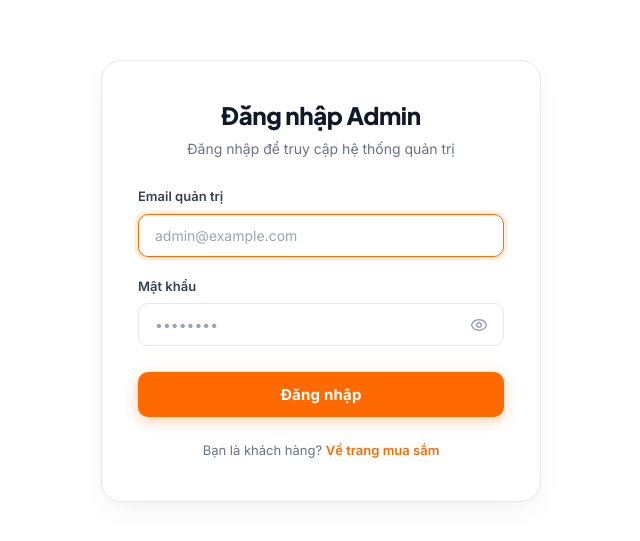
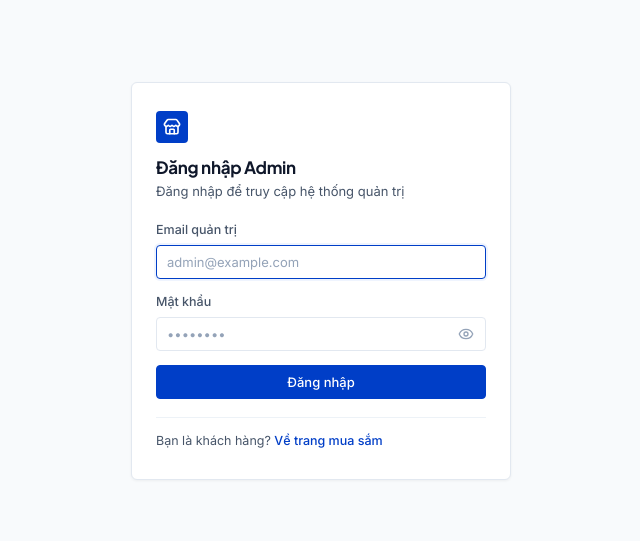
Before and after one commit to Hoangg-Thien/ecommerce-platform, a React (Vite) app in the folder frontend/: page /admin in a window 1280 px wide. Shown: the part 119-660 px from the top of the page, without its empty margins (319-959 px from the left). Built offline with nearby package versions, Linux system fonts and the light colour scheme; no server answers.

Commit message:
refactor(admin): redesign login page with clean work tool aesthetic

```diff
--- a/frontend/src/pages/admin/auth/AdminLogin.css
+++ b/frontend/src/pages/admin/auth/AdminLogin.css
@@ -1,130 +1,97 @@
 /* =============================================
-   AdminLogin.css — Trang đăng nhập Admin
-   Layout: Centered Form — Clean White Theme
+   AdminLogin.css — Admin Login Page (Stripe / Linear style)
    ============================================= */
-
-@import url('https://fonts.googleapis.com/css2?family=Inter:wght@400;500;600;700;800&display=swap');
 
 .admin-login-page {
   min-height: 100vh;
   display: flex;
   align-items: center;
   justify-content: center;
-  background-color: #ffffff;
-  font-family: 'Inter', -apple-system, BlinkMacSystemFont, 'Segoe UI', Roboto, sans-serif;
-  padding: 32px 16px;
+  background-color: var(--admin-bg, #f8fafc);
+  font-family: var(--admin-font, -apple-system, BlinkMacSystemFont, 'Segoe UI', Roboto, sans-serif);
+  padding: 24px 16px;
   box-sizing: border-box;
 }
 
 .admin-login__container {
   width: 100%;
-  max-width: 440px;
-  display: flex;
-  flex-direction: column;
-  align-items: center;
+  max-width: 380px;
 }
 
-/* ========== BRAND HEADER ========== */
-.admin-login__brand {
-  margin-bottom: 24px;
-  display: flex;
-  justify-content: center;
+/* Card */
+.admin-login__card {
+  width: 100%;
+  background: var(--admin-surface, #ffffff);
+  border: 1px solid var(--admin-border, #e2e8f0);
+  border-radius: var(--admin-r-md, 6px);
+  padding: 28px 24px;
+  box-shadow: var(--admin-shadow-sm, 0 1px 3px rgba(0, 0, 0, 0.05));
+  box-sizing: border-box;
 }
 
-.admin-login__logo {
-  display: inline-flex;
-  align-items: center;
-  gap: 12px;
-  text-decoration: none;
-  transition: transform 0.2s ease;
-}
-
-.admin-login__logo:hover {
-  transform: translateY(-1px);
+/* Header — Left aligned, compact */
+.admin-login__header {
+  text-align: left;
+  margin-bottom: 20px;
 }
 
 .admin-login__logo-icon {
-  width: 44px;
-  height: 44px;
-  background: linear-gradient(135deg, #ff6a00 0%, #ee5a00 100%);
-  border-radius: 12px;
-  display: flex;
+  width: 32px;
+  height: 32px;
+  background: var(--admin-primary, #003ec7);
+  border-radius: var(--admin-r-sm, 4px);
+  display: inline-flex;
   align-items: center;
   justify-content: center;
-  box-shadow: 0 4px 14px rgba(255, 106, 0, 0.28);
-}
-
-.admin-login__logo-text {
-  font-size: 22px;
-  font-weight: 800;
-  color: #111827;
-  letter-spacing: -0.5px;
-}
-
-/* ========== CARD BOX ========== */
-.admin-login__card {
-  width: 100%;
-  background: #ffffff;
-  border: 1px solid #e5e7eb;
-  border-radius: 20px;
-  padding: 40px 36px;
-  box-shadow: 0 10px 30px -5px rgba(0, 0, 0, 0.05), 0 4px 12px -2px rgba(0, 0, 0, 0.02);
-  box-sizing: border-box;
-}
-
-@media (max-width: 480px) {
-  .admin-login__card {
-    padding: 30px 20px;
-    border-radius: 16px;
-  }
-}
-
-.admin-login__header {
-  text-align: center;
-  margin-bottom: 28px;
+  color: #ffffff;
+  margin-bottom: 14px;
 }
 
 .admin-login__heading {
-  font-size: 24px;
-  font-weight: 800;
-  color: #111827;
-  margin: 0 0 8px 0;
-  letter-spacing: -0.4px;
+  font-size: 17px;
+  font-weight: 600;
+  color: var(--admin-text-primary, #0f172a);
+  margin: 0 0 4px 0;
+  letter-spacing: -0.3px;
+  text-align: left;
 }
 
 .admin-login__subheading {
-  font-size: 14px;
-  color: #6b7280;
+  font-size: 13px;
+  color: var(--admin-text-secondary, #475569);
   margin: 0;
-  line-height: 1.5;
+  text-align: left;
 }
 
-/* ========== ALERT ========== */
+/* Alert */
 .admin-login__error {
   display: flex;
   align-items: flex-start;
-  gap: 10px;
-  background: #fef2f2;
-  border: 1px solid #fecaca;
-  border-radius: 10px;
-  padding: 12px 14px;
-  margin-bottom: 20px;
-  font-size: 13.5px;
-  color: #dc2626;
+  gap: 8px;
+  background: var(--admin-error-subtle, #fef2f2);
+  border: 1px solid var(--admin-error-border, #fecaca);
+  border-radius: var(--admin-r-sm, 4px);
+  padding: 8px 10px;
+  margin-bottom: 16px;
+  font-size: 12.5px;
+  color: var(--admin-error, #dc2626);
   line-height: 1.4;
+  text-align: left;
 }
 
-/* ========== FORM FIELDS ========== */
+/* Form fields */
 .admin-login__field {
-  margin-bottom: 20px;
+  margin-bottom: 14px;
+  text-align: left;
 }
 
 .admin-login__label {
   display: block;
-  font-size: 13px;
-  font-weight: 600;
-  color: #374151;
-  margin-bottom: 7px;
+  font-size: 12.5px;
+  font-weight: 500;
+  color: var(--admin-text-secondary, #475569);
+  margin-bottom: 5px;
+  text-align: left;
 }
 
 .admin-login__input-wrap {
@@ -133,116 +100,113 @@
 
 .admin-login__input {
   width: 100%;
-  padding: 12px 16px;
-  border: 1.5px solid #e5e7eb;
-  border-radius: 10px;
-  font-size: 14px;
+  height: 34px;
+  padding: 0 10px;
+  border: 1px solid var(--admin-border, #e2e8f0);
+  border-radius: var(--admin-r-sm, 4px);
+  font-size: 13px;
   font-family: inherit;
-  color: #111827;
-  background: #ffffff;
+  color: var(--admin-text-primary, #0f172a);
+  background: var(--admin-surface, #ffffff);
   outline: none;
-  transition: border-color 0.2s, box-shadow 0.2s;
+  transition: border-color var(--admin-tr, 0.15s), box-shadow var(--admin-tr, 0.15s);
   box-sizing: border-box;
 }
 
 .admin-login__input::placeholder {
-  color: #9ca3af;
+  color: var(--admin-text-muted, #94a3b8);
 }
 
 .admin-login__input:focus {
-  border-color: #ff6a00;
-  box-shadow: 0 0 0 3.5px rgba(255, 106, 0, 0.12);
+  border-color: var(--admin-primary, #003ec7);
+  box-shadow: 0 0 0 2px var(--admin-primary-subtle, #eff4fe);
 }
 
 .admin-login__input.error {
-  border-color: #ef4444;
+  border-color: var(--admin-error, #dc2626);
 }
 
 .admin-login__input--password {
-  padding-right: 46px;
+  padding-right: 36px;
 }
 
 .admin-login__eye-btn {
   position: absolute;
-  right: 14px;
+  right: 8px;
   top: 50%;
   transform: translateY(-50%);
   background: none;
   border: none;
   cursor: pointer;
-  color: #9ca3af;
+  color: var(--admin-text-muted, #94a3b8);
   display: flex;
   align-items: center;
-  padding: 2px;
-  transition: color 0.2s;
+  justify-content: center;
+  padding: 4px;
+  transition: color var(--admin-tr, 0.15s);
 }
 
 .admin-login__eye-btn:hover {
-  color: #4b5563;
+  color: var(--admin-text-primary, #0f172a);
 }
 
 .admin-login__field-error {
   font-size: 12px;
-  color: #ef4444;
-  margin-top: 5px;
+  color: var(--admin-error, #dc2626);
+  margin-top: 4px;
+  text-align: left;
 }
 
-/* ========== SUBMIT BUTTON ========== */
+/* Submit */
 .admin-login__submit-btn {
   width: 100%;
-  padding: 13px;
-  background: #ff6a00;
+  height: 34px;
+  background: var(--admin-primary, #003ec7);
   color: #ffffff;
-  font-size: 15px;
-  font-weight: 700;
+  font-size: 13px;
+  font-weight: 500;
   font-family: inherit;
-  border: none;
-  border-radius: 10px;
+  border: 1px solid var(--admin-primary, #003ec7);
+  border-radius: var(--admin-r-sm, 4px);
   cursor: pointer;
-  transition: background 0.2s, transform 0.15s, box-shadow 0.2s;
-  box-shadow: 0 4px 14px rgba(255, 106, 0, 0.32);
-  margin-top: 6px;
-  letter-spacing: 0.2px;
+  transition: background var(--admin-tr, 0.15s), border-color var(--admin-tr, 0.15s);
+  margin-top: 4px;
+  display: flex;
+  align-items: center;
+  justify-content: center;
 }
 
 .admin-login__submit-btn:hover:not(:disabled) {
-  background: #e55c00;
-  transform: translateY(-1px);
-  box-shadow: 0 6px 18px rgba(255, 106, 0, 0.4);
-}
-
-.admin-login__submit-btn:active:not(:disabled) {
-  transform: translateY(0);
+  background: var(--admin-primary-hover, #0034a8);
+  border-color: var(--admin-primary-hover, #0034a8);
 }
 
 .admin-login__submit-btn:disabled {
-  opacity: 0.7;
+  opacity: 0.55;
   cursor: not-allowed;
-  transform: none;
 }
 
-/* ========== FOOTER ========== */
+/* Footer */
+.admin-login__footer {
+  text-align: left;
+  margin-top: 18px;
+  padding-top: 14px;
+  border-top: 1px solid var(--admin-border-subtle, #edf2f7);
+  font-size: 12.5px;
+}
+
 .admin-login__footer-text {
-  text-align: center;
-  margin-top: 24px;
-  font-size: 13px;
-  color: #6b7280;
+  color: var(--admin-text-secondary, #475569);
 }
 
 .admin-login__footer-link {
-  color: #ff6a00;
-  font-weight: 600;
+  color: var(--admin-primary, #003ec7);
+  font-weight: 500;
   text-decoration: none;
-  background: none;
-  border: none;
-  cursor: pointer;
-  font-size: 13px;
-  font-family: inherit;
-  padding: 0;
-  transition: color 0.2s;
+  transition: color var(--admin-tr, 0.15s);
 }
 
 .admin-login__footer-link:hover {
-  color: #e55c00;
   text-decoration: underline;
+  color: var(--admin-primary-hover, #0034a8);
 }
--- a/frontend/src/pages/admin/auth/AdminLogin.jsx
+++ b/frontend/src/pages/admin/auth/AdminLogin.jsx
@@ -46,15 +46,11 @@ export default function AdminLogin() {
     try {
       await login({ email: form.email.trim(), password: form.password });
 
-      // login() cập nhật user trong AuthContext → useEffect phía trên sẽ redirect
-      // nhưng ta cũng kiểm tra role trực tiếp từ localStorage cho chắc
       const stored = localStorage.getItem('user');
       const userData = stored ? JSON.parse(stored) : null;
 
       if (userData?.role !== 'ADMIN') {
-        // Đăng nhập thành công nhưng không phải ADMIN
         setApiError('Tài khoản của bạn không có quyền truy cập trang quản trị.');
-        // Logout để tránh state lộn xộn
         setIsLoading(false);
         return;
       }
@@ -82,11 +78,12 @@ export default function AdminLogin() {
   return (
     <div className="admin-login-page">
       <div className="admin-login__container">
-
-        {/* Main Card */}
         <div className="admin-login__card">
           <div className="admin-login__header">
-            <h2 className="admin-login__heading">Đăng nhập Admin</h2>
+            <div className="admin-login__logo-icon">
+              <Store size={18} strokeWidth={2.2} />
+            </div>
+            <h1 className="admin-login__heading">Đăng nhập Admin</h1>
             <p className="admin-login__subheading">
               Đăng nhập để truy cập hệ thống quản trị
             </p>
@@ -95,7 +92,7 @@ export default function AdminLogin() {
           {/* API Error */}
           {apiError && (
             <div className="admin-login__error" role="alert">
-              <AlertCircle size={16} style={{ flexShrink: 0, marginTop: 1 }} />
+              <AlertCircle size={15} style={{ flexShrink: 0, marginTop: 1 }} />
               <span>{apiError}</span>
             </div>
           )}
@@ -145,7 +142,7 @@ export default function AdminLogin() {
                   onClick={() => setShowPassword((v) => !v)}
                   aria-label={showPassword ? 'Ẩn mật khẩu' : 'Hiện mật khẩu'}
                 >
-                  {showPassword ? <EyeOff size={18} /> : <Eye size={18} />}
+                  {showPassword ? <EyeOff size={16} /> : <Eye size={16} />}
                 </button>
               </div>
               {errors.password && (
@@ -165,12 +162,12 @@ export default function AdminLogin() {
           </form>
 
           {/* Footer */}
-          <p className="admin-login__footer-text">
-            Bạn là khách hàng?{' '}
+          <div className="admin-login__footer">
+            <span className="admin-login__footer-text">Bạn là khách hàng?</span>{' '}
             <Link to="/" className="admin-login__footer-link">
               Về trang mua sắm
             </Link>
-          </p>
+          </div>
         </div>
       </div>
     </div>
```
